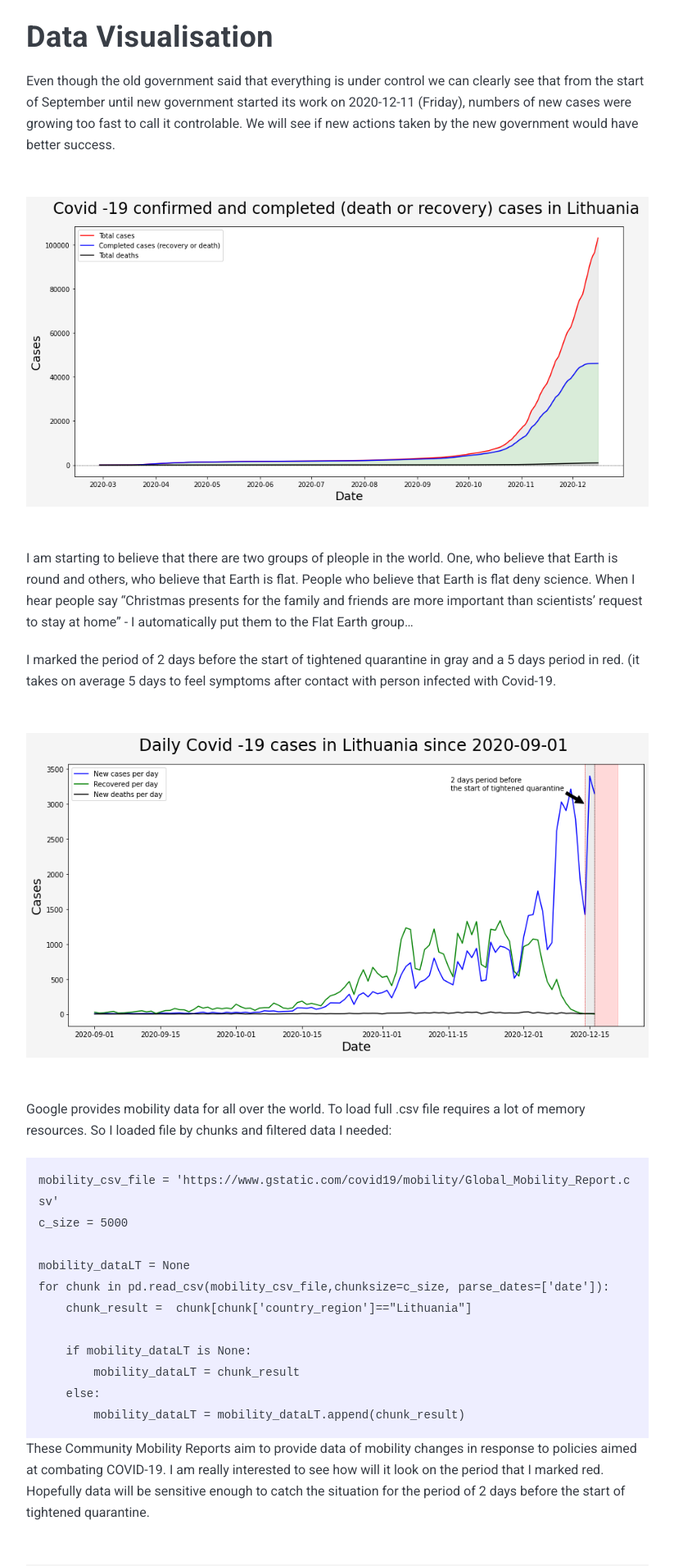
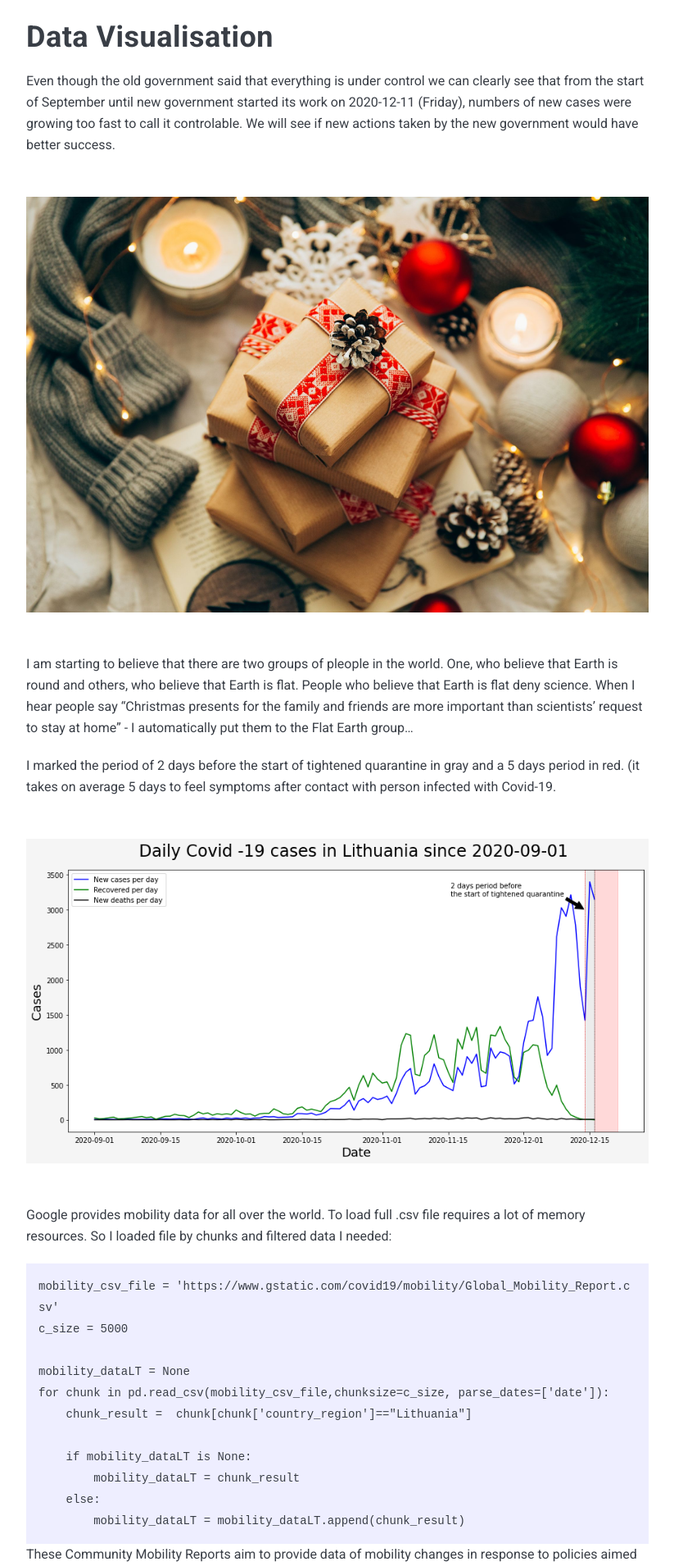
Before and after one commit to WindyCatHub/Journey-to-Data-Science, a Jekyll site: the page built from _posts/2020-12-16-Covid19-data-cleaning-and-visualisation.markdown, in a window 1280 px wide. Shown: the part 1914-3824 px from the top of the page at 82% size, without its empty margins (228-1051 px from the left). Built offline with Jekyll 4.4.1, drawn with Linux system fonts in a browser that asks for light colours; nearby versions of some CDN libraries; comment, search, counter and statistics services are not loaded.

Commit message:
Update 2020-12-16-Covid19-data-cleaning-and-visualisation.markdown

```diff
--- a/_posts/2020-12-16-Covid19-data-cleaning-and-visualisation.markdown
+++ b/_posts/2020-12-16-Covid19-data-cleaning-and-visualisation.markdown
@@ -33,7 +33,7 @@ To visualize current situation in Lithuania I calculated running sum for each ty
 
 Even though the old government said that everything is under control we can clearly see that from the start of September until new government started its work on 2020-12-11 (Friday), numbers of new cases were growing too fast to call it controlable. We will see if new actions taken by the new government would have better success.
 
-![Covid -19 confirmed and completed (death or recovery) cases in Lithuania](/assets/RuningTotal.png)
+![Covid -19 confirmed and completed (death or recovery) cases in Lithuania](/assets/christmas-presents-trivia-1576852447.jpg)
 
 I am starting to believe that there are two groups of pleople in the world. One, who believe that Earth is round and others, who believe that Earth is flat. People who believe that Earth is flat deny science. When I hear people say "Christmas presents for the family and friends are more important than scientists' request to stay at home" - I automatically put them to the Flat Earth group...
 
```
